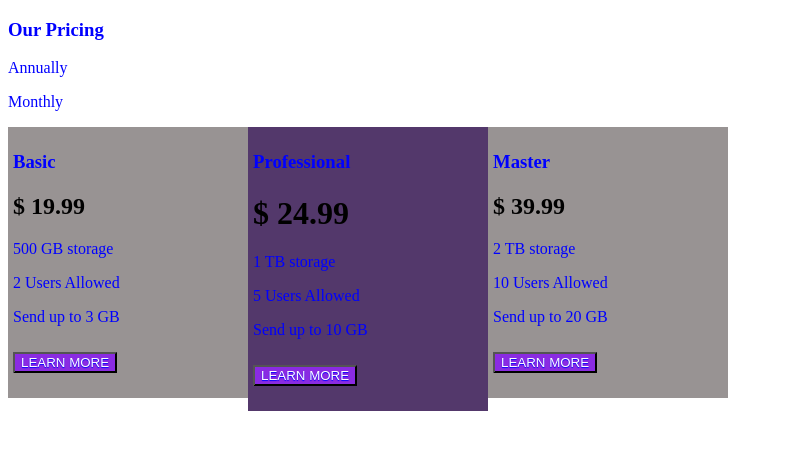
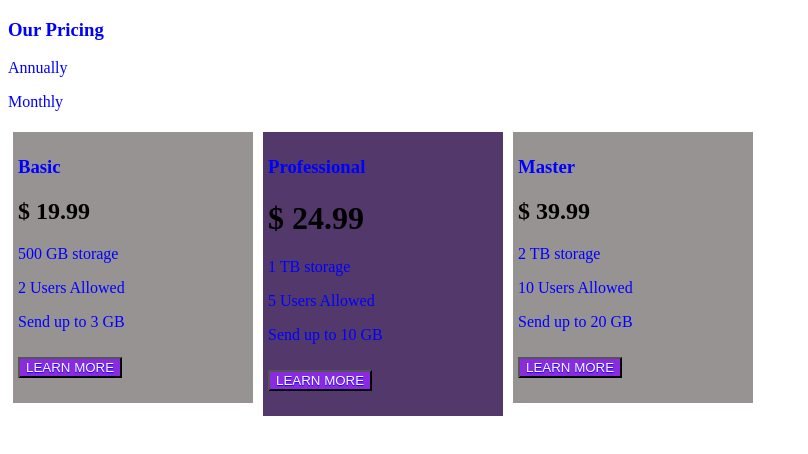
Before and after one commit to Assistantkiwi/ALTschool1, a plain HTML site: page Practiceprojects/figma.html in a window 1280 px wide. Shown: the whole page, without its empty margins (0-808 px from the left). Drawn offline with Linux system fonts and the light colour scheme.

Commit message:
working on my 1st figma design

```diff
--- a/Practiceprojects/figma.css
+++ b/Practiceprojects/figma.css
@@ -19,6 +19,8 @@ button :hover{
 }
 section {
     width: 230px;
+    max-width: 230px;
+    margin: 5px;
     padding: 5px;
     float: left;
     display: inline;
@@ -27,6 +29,8 @@ section {
 }
 div {
     width: 230px;
+    max-width: 230px;
+    margin: 5px;
     padding: 5px;
     float: left;
     display: inline;
```
